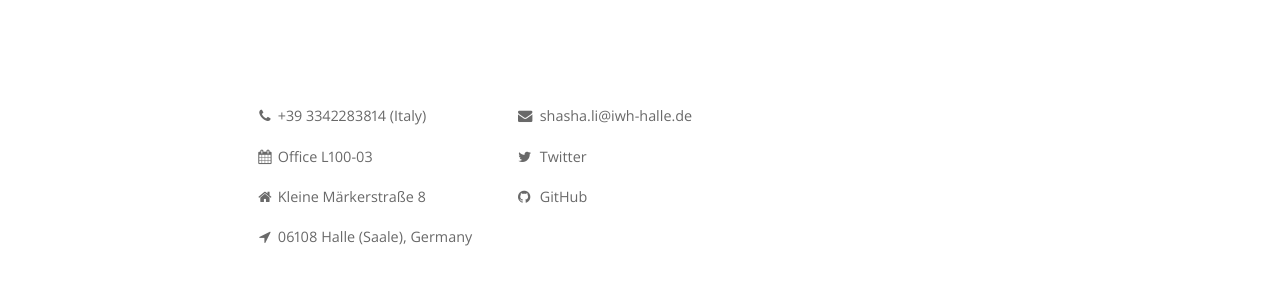
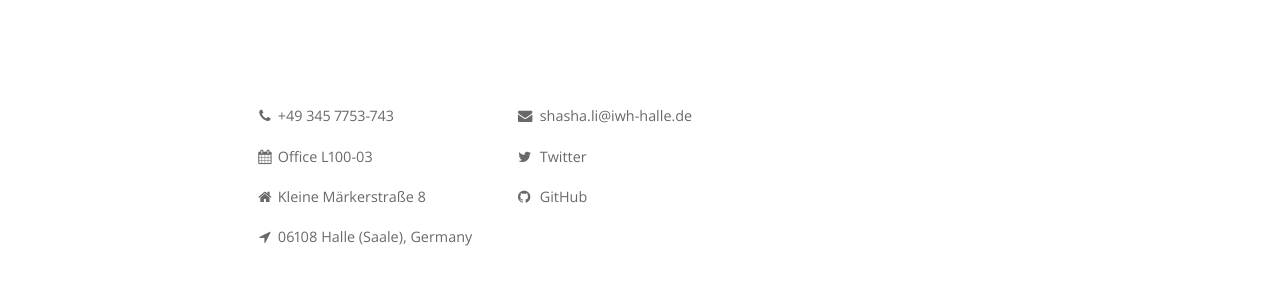
Before and after one commit to shasha-li/shasha-li.github.io, a Jekyll site: the page built from index.html, in a window 1280 px wide. Shown: the part 782-1076 px from the top of the page. Built offline with Jekyll 4.4.1, drawn with Linux system fonts in a browser that asks for light colours; nearby versions of some CDN libraries; the list of posts is cut into pages by our own code; comment, search, counter and statistics services are not loaded; a style sheet for code colours, icons or effects is not loaded.

Commit message:
Update footer.html

```diff
--- a/_includes/footer.html
+++ b/_includes/footer.html
@@ -3,7 +3,7 @@
   <div class="wrapper">
 
     <div class="site-contact">
-      <p><a><i class="fa fa-phone"></i> +39 3342283814 (Italy)</a></p>
+      <p><a><i class="fa fa-phone"></i> +49 345 7753-743</a></p>
       <p><a><i class="fa fa-calendar" aria-hidden="true"></i> Office L100-03</a></p>
       <p><a><i class="fa fa-home"></i> Kleine Märkerstraße 8</a></p>
       <p><a><i class="fa fa-location-arrow" aria-hidden="true"></i> 06108 Halle (Saale), Germany</a></p>
```
